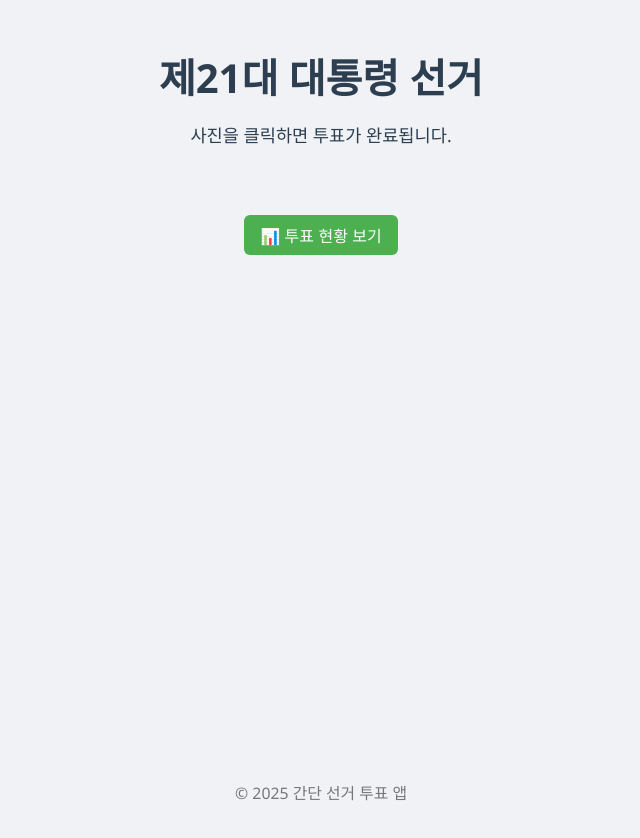
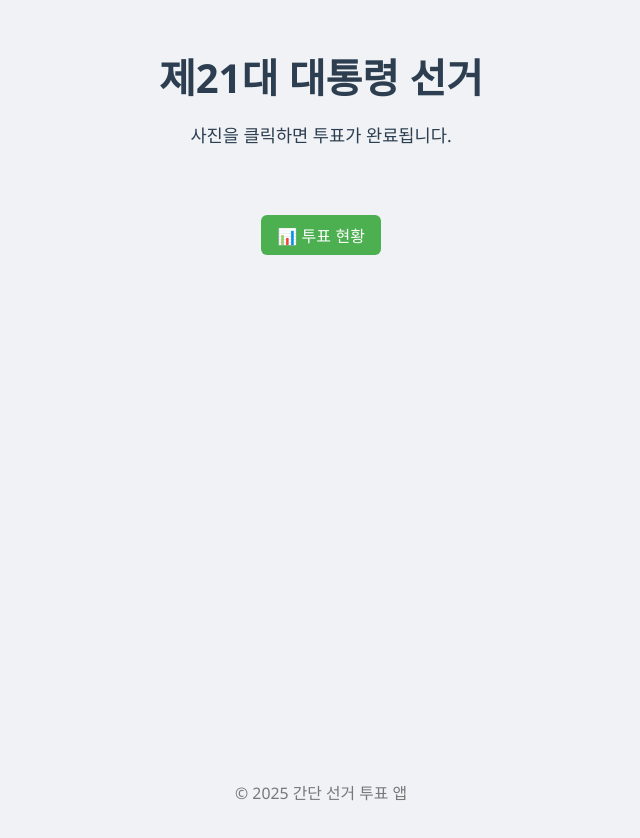
Before and after one commit to psh1116/vote-app, a plain HTML site: page frontend/index.html in a window 1280 px wide. Shown: the whole page, without its empty margins (319-959 px from the left). Drawn offline with Linux system fonts and the light colour scheme; no server answers.

Commit message:
# 투표현황

```diff
--- a/frontend/index.html
+++ b/frontend/index.html
@@ -12,7 +12,7 @@
         <p>사진을 클릭하면 투표가 완료됩니다.</p>
     </header>
         <button onclick="location.href='results.html'" style="margin-top: 10px;" class="results-button">
-            📊 투표 현황 보기
+            📊 투표 현황
     </button>
 
     <main>
```
Also changed, not shown: 1 other file.
